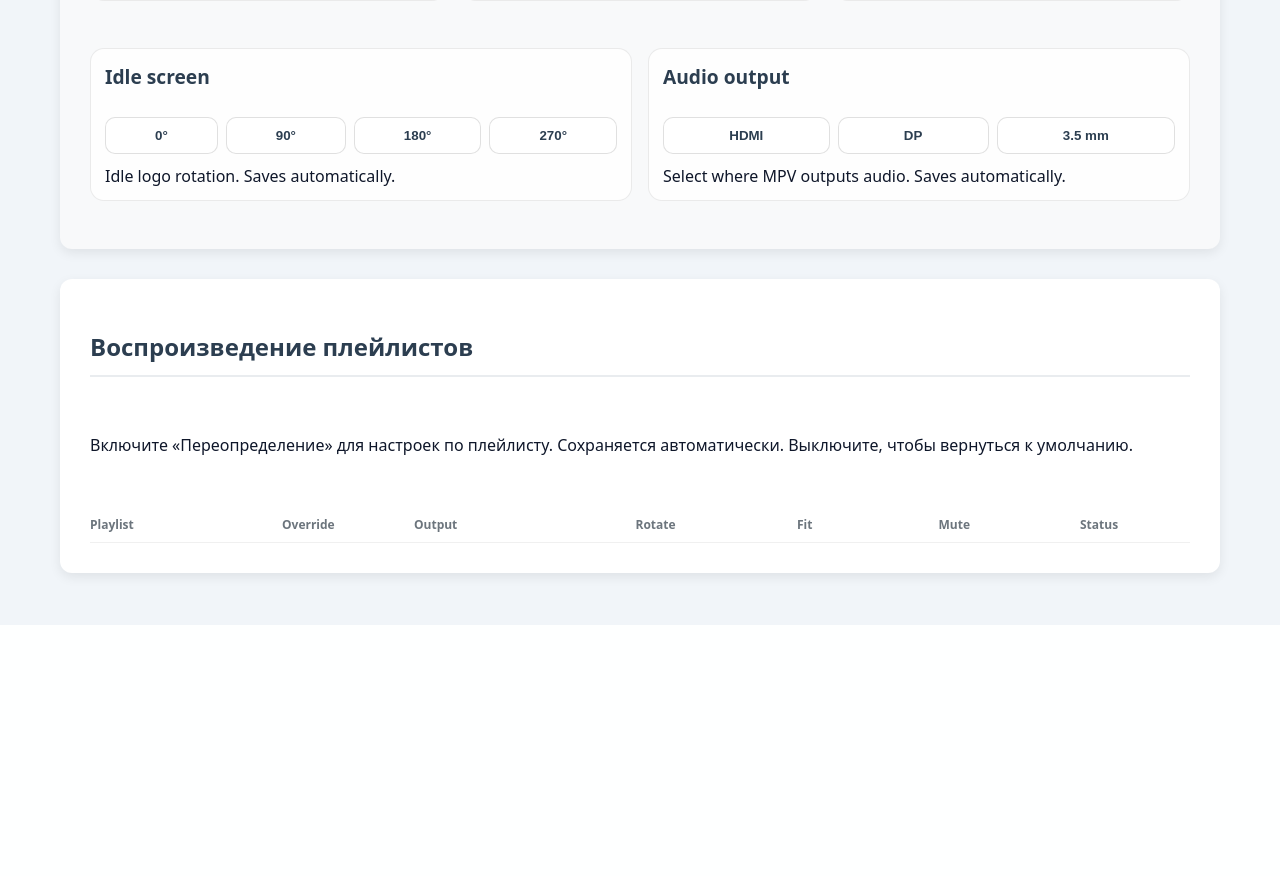
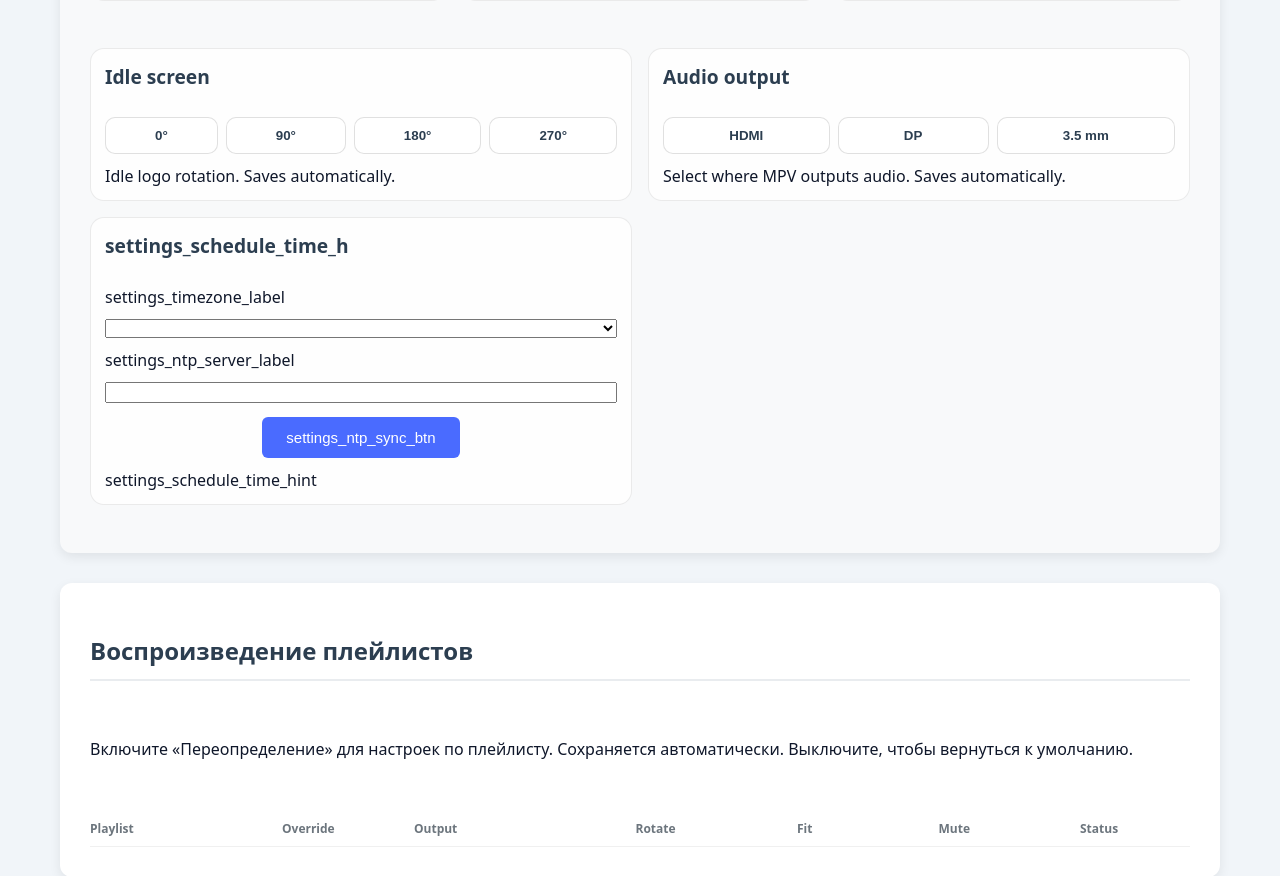
Before and after one commit to kirpodolak/dsign, a Python web app: template dsign/templates/settings.html in a window 1280 px wide. Shown: the part 702-1578 px from the top of the page. Before the commit the page ends 1327 px from the top, so only its background shows below. Run offline with Jinja, Linux system fonts and the light colour scheme; the template is opened without the code that fills it: most values are stand-ins (such as "Sample title", 1, 10 or a date in 2020); lists and menus that the app fills with data are empty.

Commit message:
Update settings.html

```diff
--- a/dsign/templates/settings.html
+++ b/dsign/templates/settings.html
@@ -103,6 +103,18 @@
                 <input type="hidden" id="audio-route-select" value="auto">
                 <p class="text-muted">Select where MPV outputs audio. Saves automatically.</p>
             </div>
+
+            <div class="settings-tile settings-tile--compact settings-tile--schedule-time">
+                <h3 data-i18n="settings_schedule_time_h">Schedule &amp; clock</h3>
+                <label class="settings-field-label" for="schedule-timezone-select" data-i18n="settings_timezone_label">Timezone</label>
+                <select id="schedule-timezone-select" class="settings-select"></select>
+                <label class="settings-field-label" for="schedule-ntp-server" data-i18n="settings_ntp_server_label">NTP server</label>
+                <input type="text" id="schedule-ntp-server" class="settings-input" maxlength="255" autocomplete="off" spellcheck="false">
+                <div class="tile-actions">
+                    <button type="button" id="schedule-ntp-sync-btn" class="submit-btn" data-i18n="settings_ntp_sync_btn">Sync time</button>
+                </div>
+                <p class="text-muted" data-i18n="settings_schedule_time_hint">Schedule grid uses this timezone. NTP sync is best-effort and may require sudo.</p>
+            </div>
         </div>
     </div>
 
```
